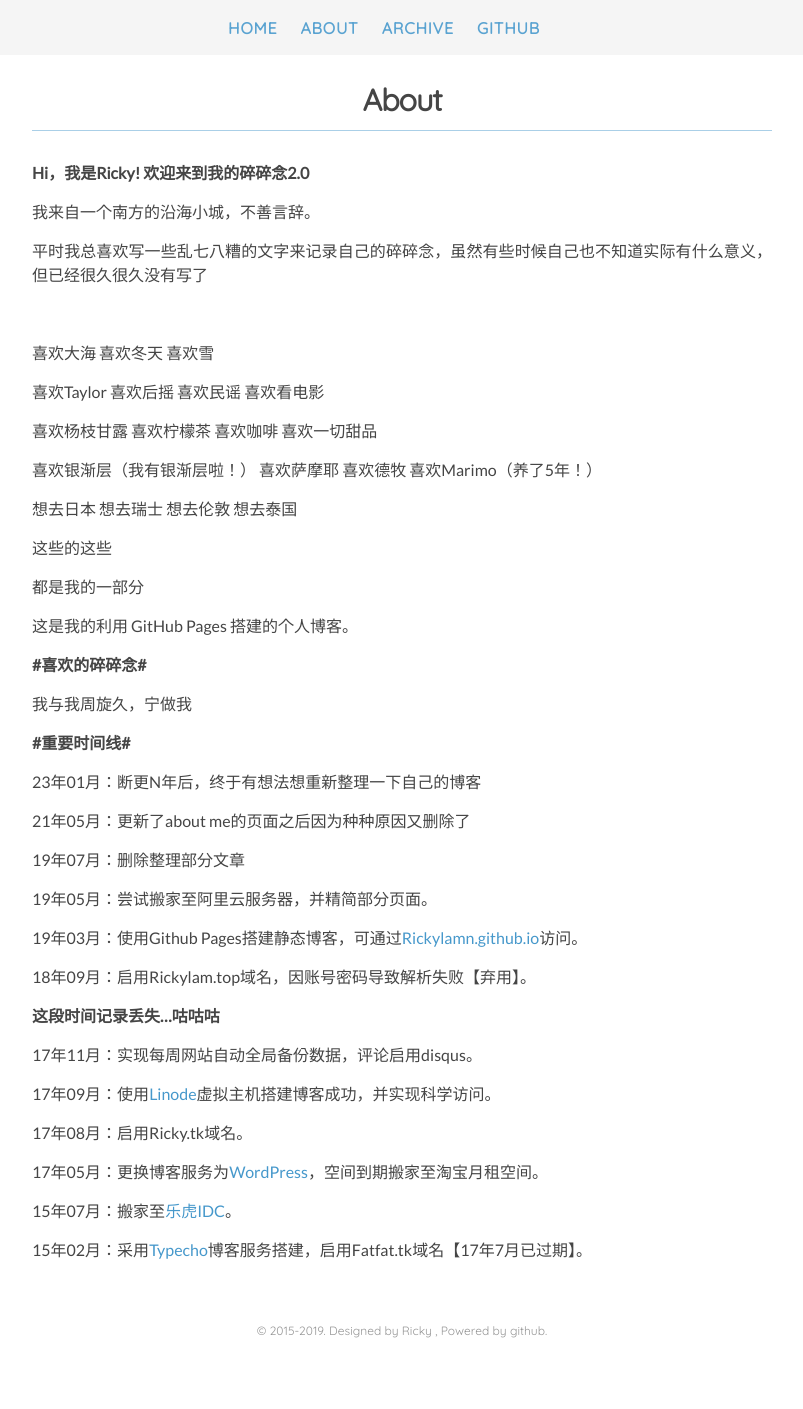
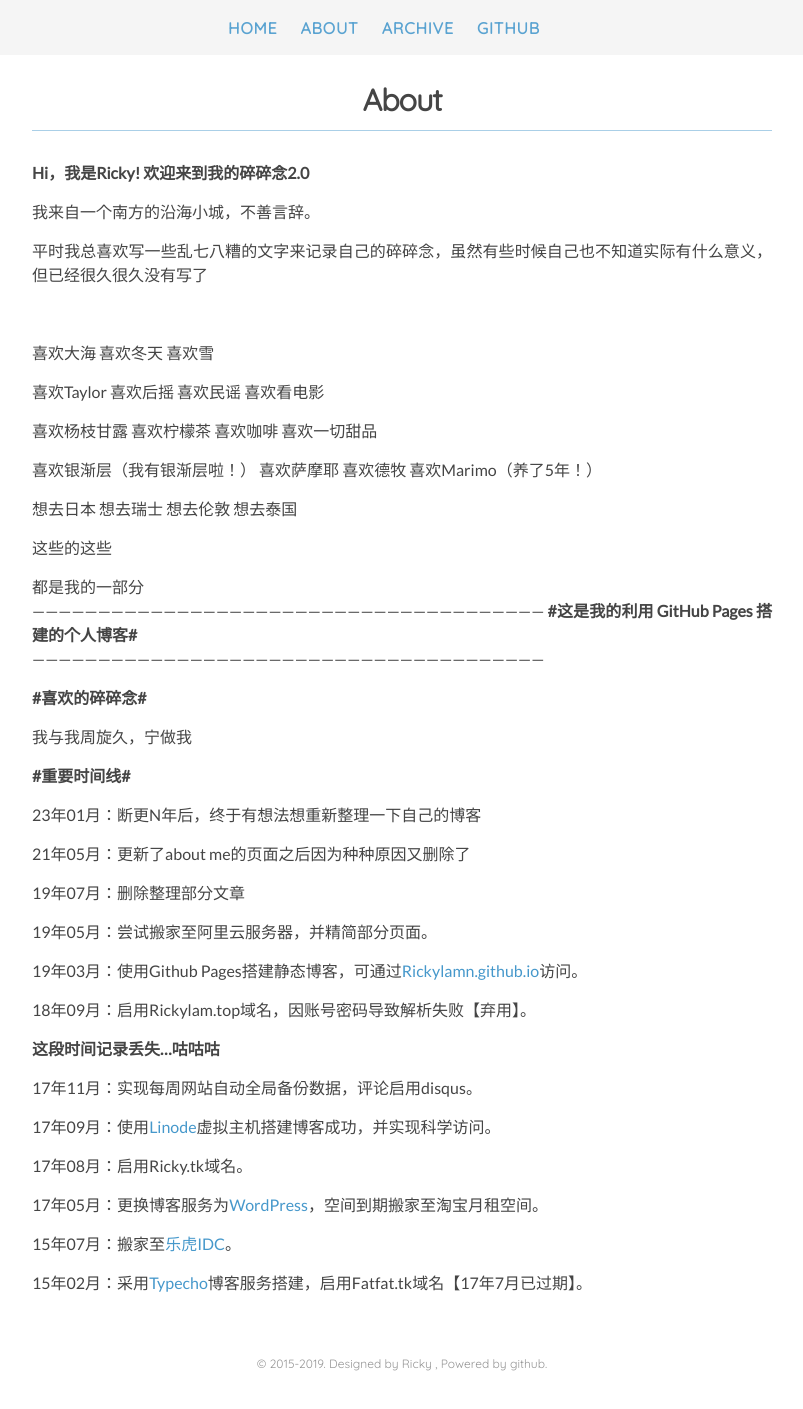
Before and after one commit to Rickylamn/Rickylamn.github.io, a Jekyll site: the page built from about.md, in a window 1280 px wide. Shown: the whole page, without its empty margins (238-1041 px from the left). Built offline with Jekyll 4.4.1, drawn with Linux system fonts in a browser that asks for light colours; nearby versions of some CDN libraries; before the commit the page ends 1376 px from its top, so only the background shows below that.

Commit message:
Update about.md
2023.1.21

```diff
--- a/about.md
+++ b/about.md
@@ -24,10 +24,11 @@ permalink: /about/
 这些的这些
 
 都是我的一部分
-
-这是我的利用 GitHub Pages 搭建的个人博客。
 <br>
-
+———————————————————————————————————————
+**#这是我的利用 GitHub Pages 搭建的个人博客#**
+———————————————————————————————————————
+<br>
 
 **#喜欢的碎碎念#**
 
```
